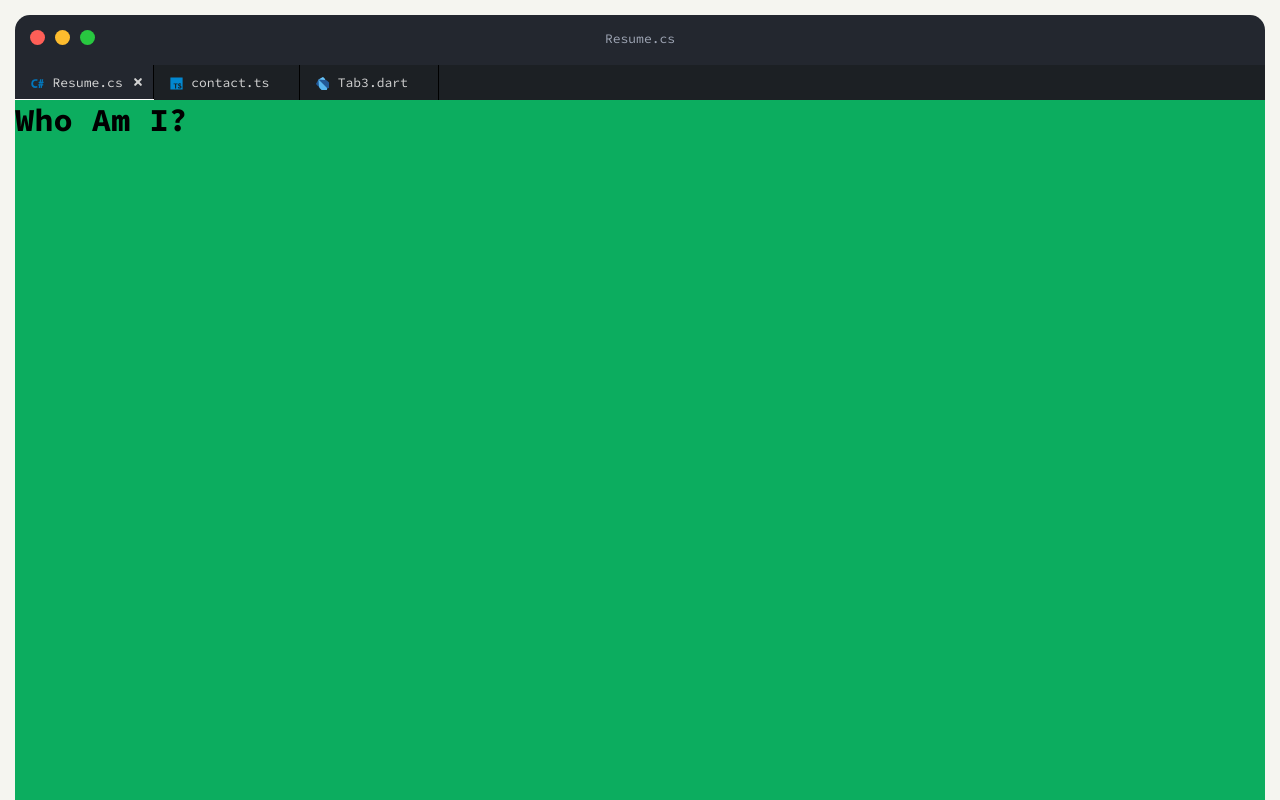
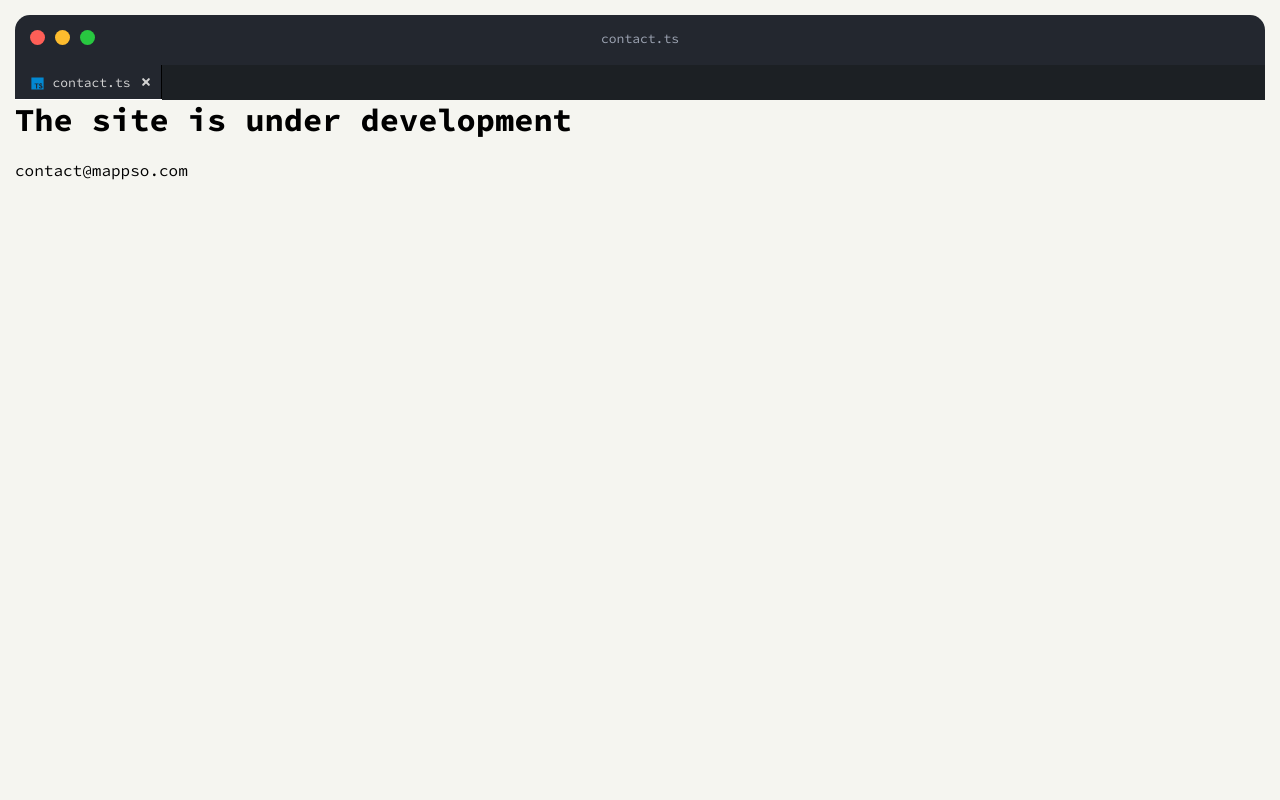
Before and after one commit to mappso/mappso-website, a React (Vite) app: page / in a window 1280 px wide. Shown: the top 800 px of the page. Built offline with nearby package versions, Linux system fonts and the light colour scheme.

Commit message:
Simple landing page

```diff
--- a/src/App.tsx
+++ b/src/App.tsx
@@ -17,9 +17,9 @@ function App() {
             <BrowserRouter>
                 <Routes>
                     <Route path="/" action={action} element={<Layout />}>
-                        <Route index action={action} element={<Resume />} />
-                        <Route path="contact" action={action} element={<Contact />} />
-                        <Route path="test" action={action} element={<Contact />} />
+
+                        <Route index action={action} element={<Contact />} />
+
                         <Route path="*" action={action} element={<NotFound />} />
                     </Route>
                 </Routes>
--- a/src/components/Layout.tsx
+++ b/src/components/Layout.tsx
@@ -12,19 +12,11 @@ const Layout: React.FC<Props> = (props) => {
                 folders={[
                     {
                         title: "src",
-                        iconSrc: "src/assets/icons/folder-src-open.svg",
+                        iconSrc: "/icons/folder-src-open.svg",
                         tabs: [
                             {
-                                title: "Resume.cs",
+                                title: "contact.ts",
                                 directorySrc: "/",
-                            },
-                            {
-                                title: "contact.ts",
-                                directorySrc: "/contact",
-                            },
-                            {
-                                title: "Tab3.dart",
-                                directorySrc: "/test",
                             },
                         ],
                     },
--- a/src/pages/Contact/Contact.tsx
+++ b/src/pages/Contact/Contact.tsx
@@ -7,8 +7,9 @@ interface Props {
 const Contact: React.FC<Props> = (props) => {
    return (
       <div>
-         <h1>Contact</h1>
-         <p>Hej<br/><br/><br/><br/><br/><br/>Hej2</p>
+         <h1>The site is under development</h1>
+         <br/>
+         <p>contact@mappso.com</p>
       </div>
    );
 }
```
